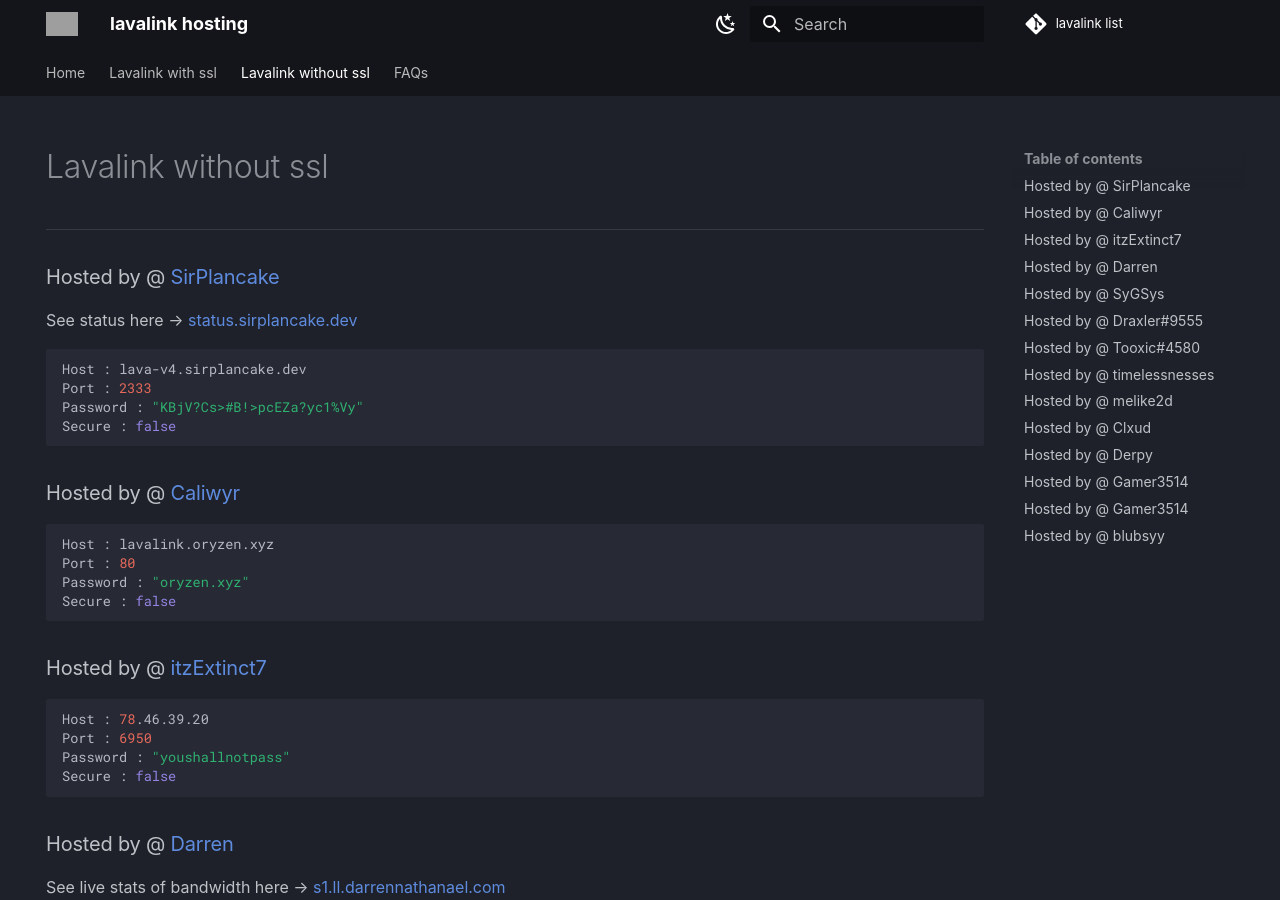
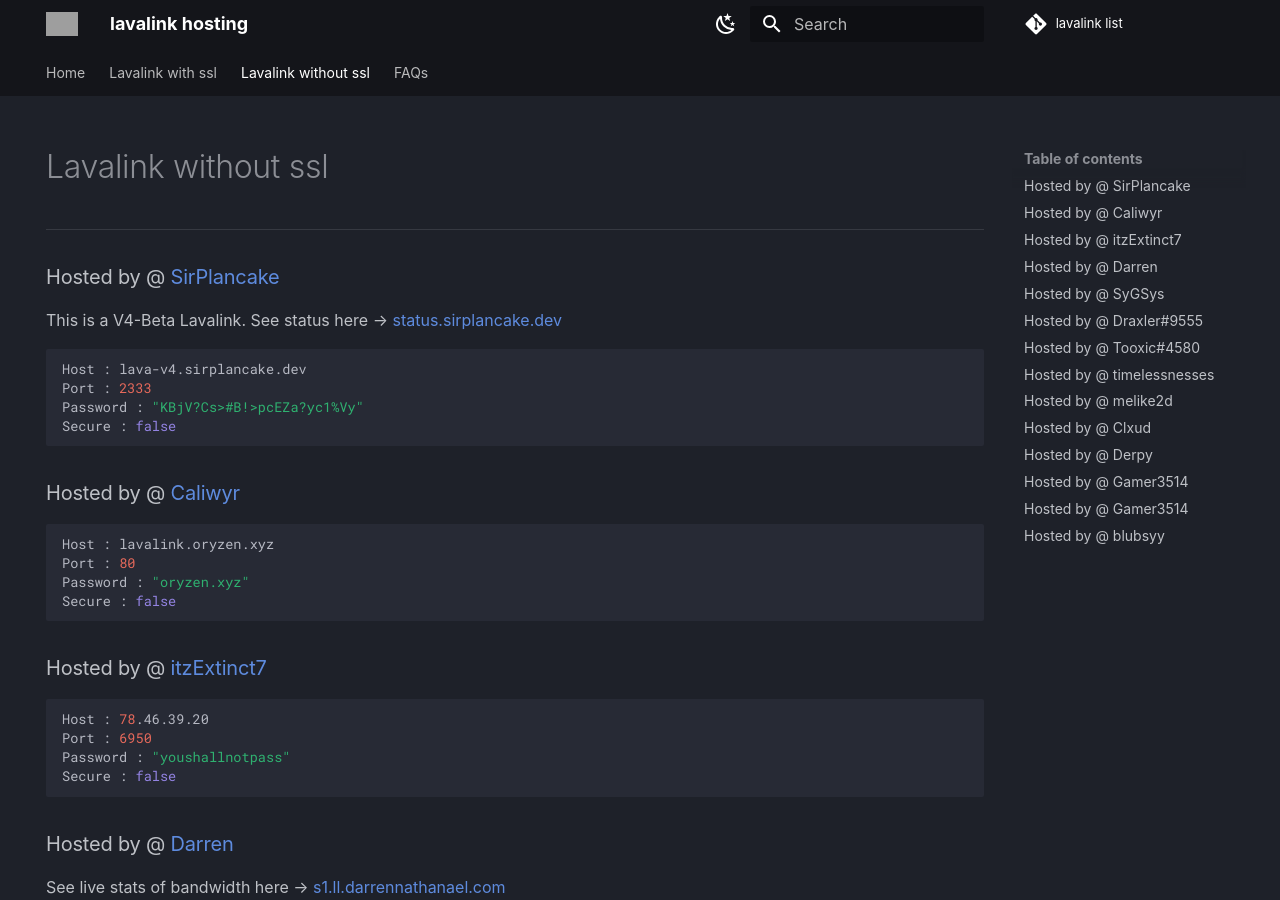
Before and after one commit to DarrenOfficial/lavalink-list, an MkDocs documentation site: the page built from docs/NoSSL/lavalink-without-ssl.md, in a window 1280 px wide and 900 px high. Built offline with MkDocs 1.6.1 and Material for MkDocs 9.7.7, drawn with Linux system fonts in a browser that asks for light colours; comment, search, counter and statistics services are not loaded; a style sheet for code colours, icons or effects is not loaded; grey boxes are pictures that could not be loaded.

Commit message:
Update lavalink-without-ssl.md
Made a note so people knows its a v4 beta version.

````diff
--- a/docs/NoSSL/lavalink-without-ssl.md
+++ b/docs/NoSSL/lavalink-without-ssl.md
@@ -9,7 +9,7 @@ description: Without SSL should work out of the box!
 ---
 
 ### Hosted by @ [SirPlancake](https://discord.gg/cYAUHdznTJ)
-See status here -> [status.sirplancake.dev](https://status.sirplancake.dev/)
+This is a V4-Beta Lavalink. See status here -> [status.sirplancake.dev](https://status.sirplancake.dev/)
 ```bash
 Host : lava-v4.sirplancake.dev
 Port : 2333
````
